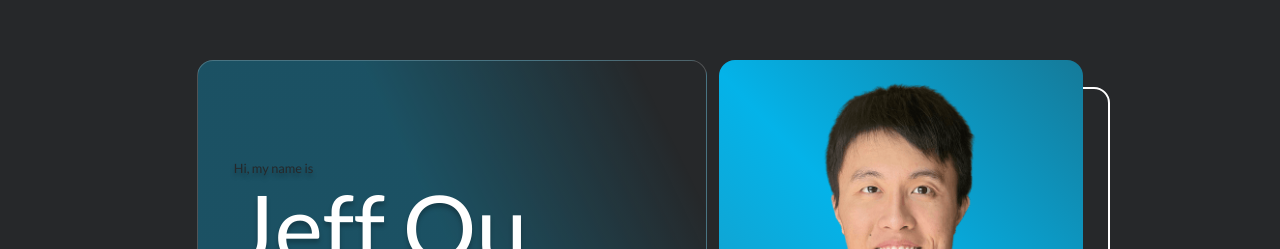
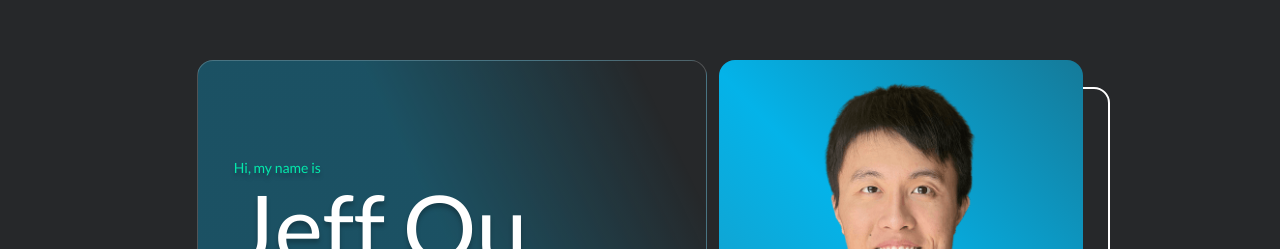
Before and after one commit to pophero110/2023-jeff-portfolio, a Next.js app: page / in a window 1280 px wide. Shown: the part 143-392 px from the top of the page. Built offline with nearby package versions, Linux system fonts and the light colour scheme.

Commit message:
Change HeroSection styles

```diff
--- a/src/components/headshot/headshot.module.scss
+++ b/src/components/headshot/headshot.module.scss
@@ -26,6 +26,10 @@
     &__image {
       filter: blur(10);
     }
+  }
+
+  @media (max-width: $phone) {
+    width: 80%;
   }
 
   &__image {
--- a/src/components/sections/heroSection/heroContent/heroContent.module.scss
+++ b/src/components/sections/heroSection/heroContent/heroContent.module.scss
@@ -27,8 +27,8 @@
   }
 
   &__greeting {
-    font-size: 1vw;
-    color: $primary-color;
+    font-size: max(1vw, 14px);
+    color: $secondary-color;
     text-shadow: $text-dropshadow;
   }
 
@@ -57,7 +57,7 @@
     }
     &__greeting {
       color: $secondary-color;
-      font-size: 2vw;
+      font-size: max(2vw, 14px);
       margin-bottom: 3rem !important;
     }
 
```
